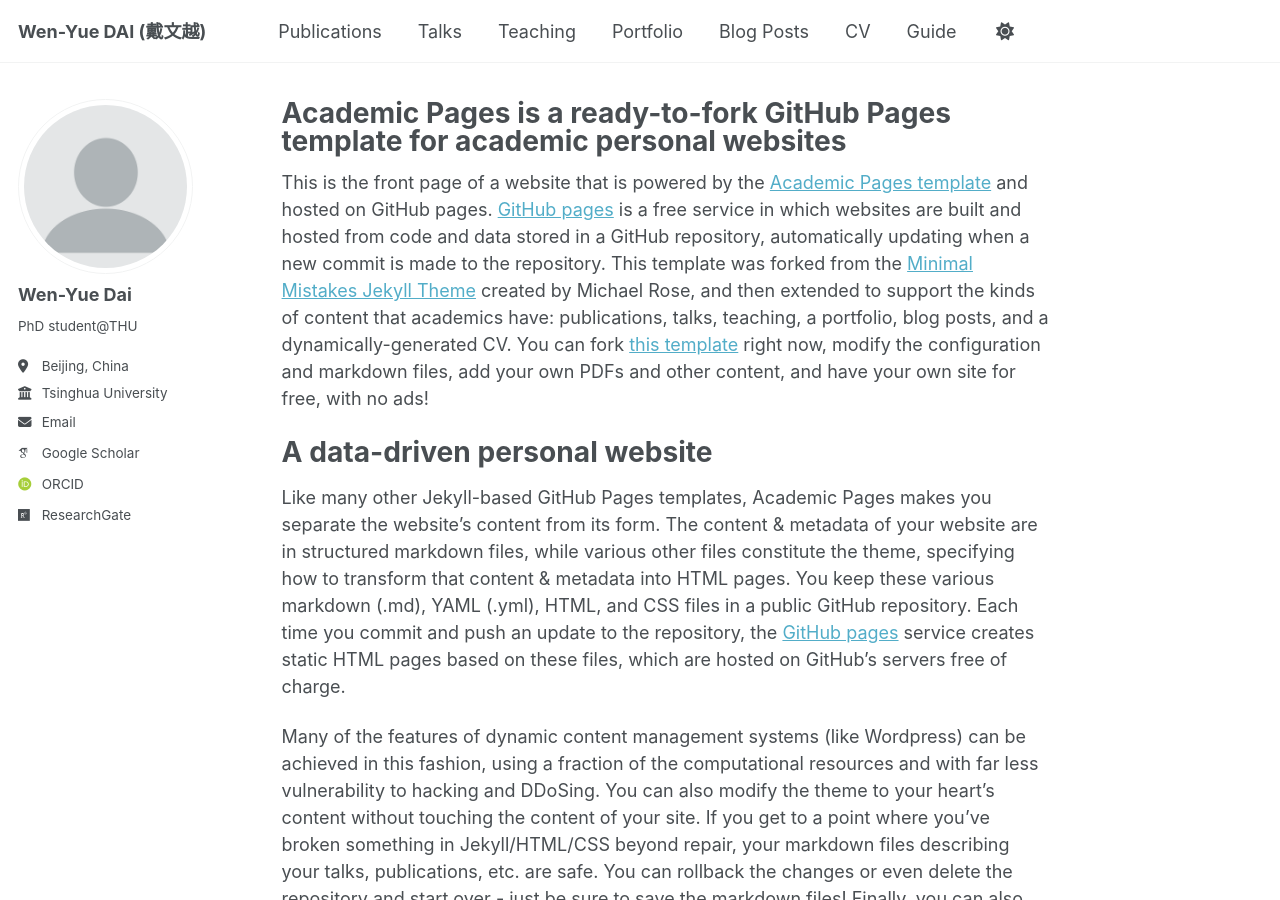
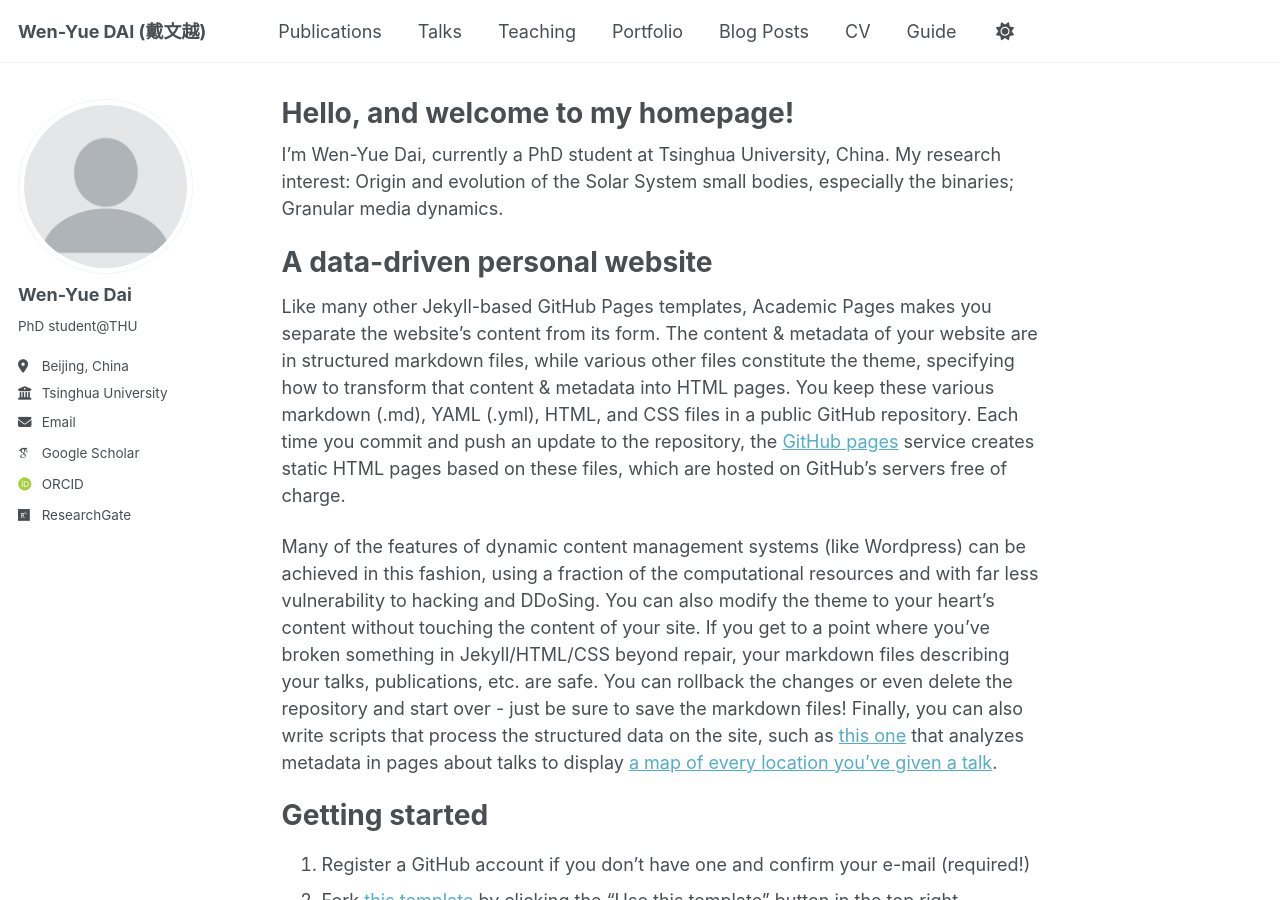
Before and after one commit to wy-dai/wy-dai.github.io, a Jekyll site: the page built from _pages/about.md, in a window 1280 px wide and 900 px high. Built offline with Jekyll 4.4.1, drawn with Linux system fonts in a browser that asks for light colours; some web fonts are replaced.

Commit message:
Update about.md

```diff
--- a/_pages/about.md
+++ b/_pages/about.md
@@ -1,13 +1,13 @@
 ---
 permalink: /
-title: "Academic Pages is a ready-to-fork GitHub Pages template for academic personal websites"
+title: "Hello, and welcome to my homepage!"
 author_profile: true
 redirect_from:
   - /about/
   - /about.html
 ---
 
-This is the front page of a website that is powered by the [Academic Pages template](https://github.com/academicpages/academicpages.github.io) and hosted on GitHub pages. [GitHub pages](https://pages.github.com) is a free service in which websites are built and hosted from code and data stored in a GitHub repository, automatically updating when a new commit is made to the repository. This template was forked from the [Minimal Mistakes Jekyll Theme](https://mmistakes.github.io/minimal-mistakes/) created by Michael Rose, and then extended to support the kinds of content that academics have: publications, talks, teaching, a portfolio, blog posts, and a dynamically-generated CV. You can fork [this template](https://github.com/academicpages/academicpages.github.io) right now, modify the configuration and markdown files, add your own PDFs and other content, and have your own site for free, with no ads!
+I'm Wen-Yue Dai, currently a PhD student at Tsinghua University, China. My research interest: Origin and evolution of the Solar System small bodies, especially the binaries; Granular media dynamics.
 
 A data-driven personal website
 ======
```
